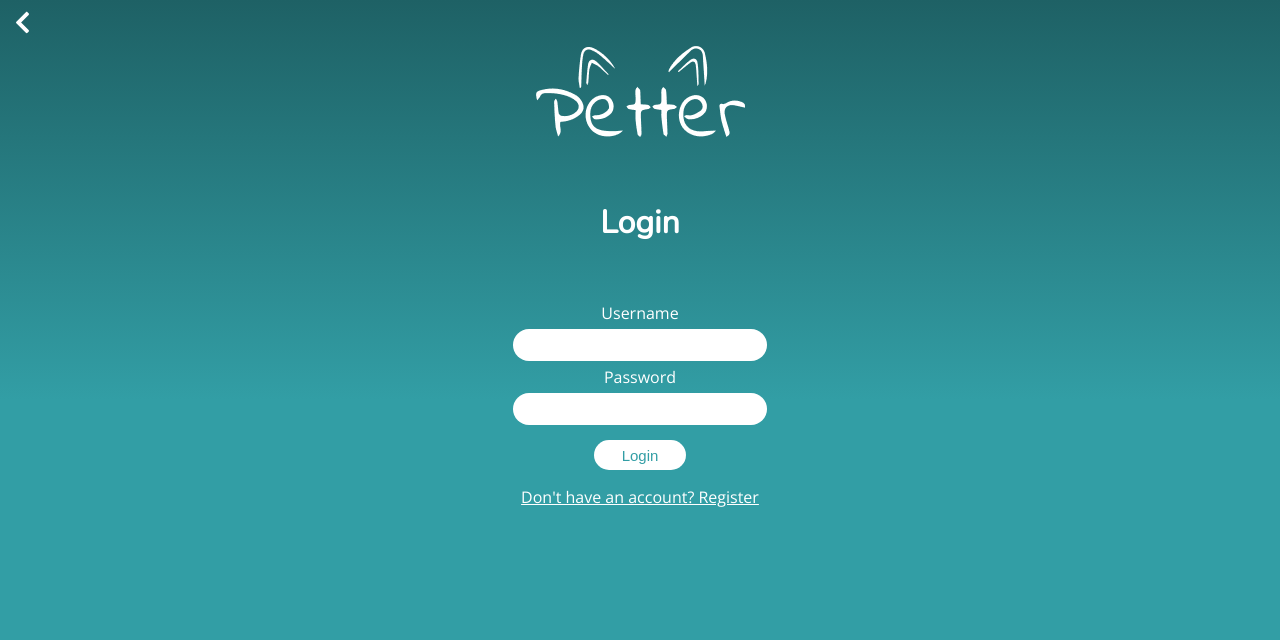
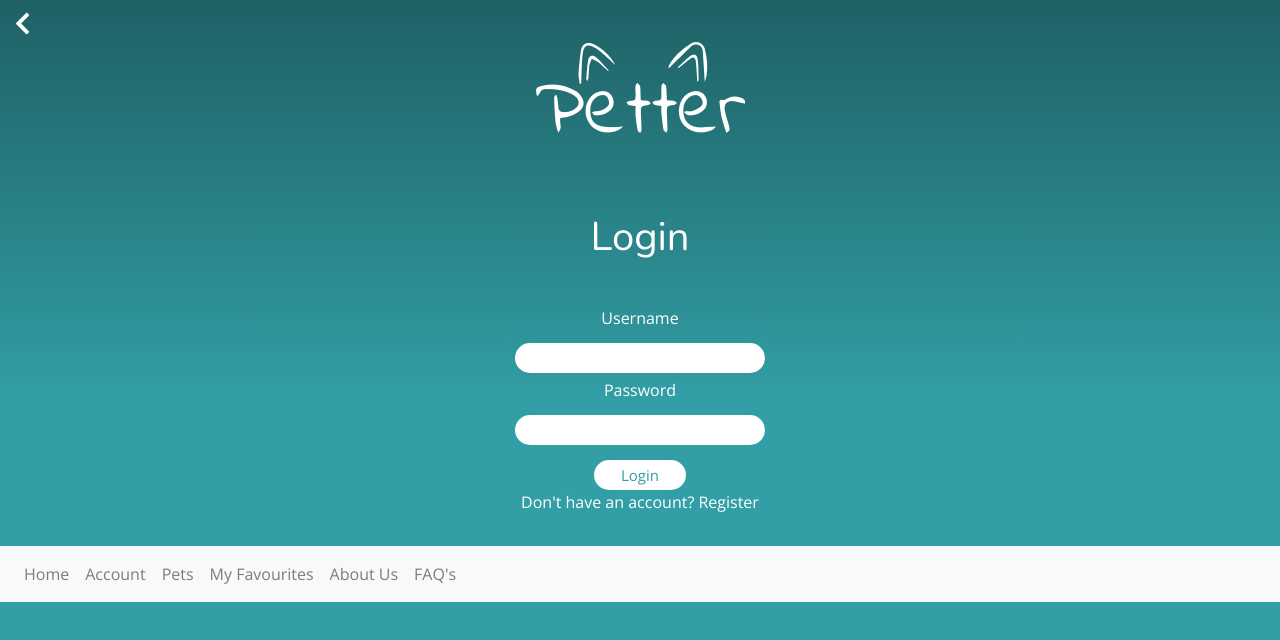
Before and after one commit to PerthWebGirls/plus-perth-2019-spikey-forest-dog-frontend, a React (Create React App) app: page /login in a window 1280 px wide. Shown: the top 640 px of the page. Built offline with nearby package versions, Linux system fonts and the light colour scheme.

Commit message:
Added Navigation

```diff
--- a/public/index.html
+++ b/public/index.html
@@ -4,6 +4,7 @@
     <meta charset="utf-8" />
     <link rel="icon" href="%PUBLIC_URL%/favicon.ico" />
     <link href="https://fonts.googleapis.com/css?family=Nunito|Open+Sans&display=swap" rel="stylesheet">
+    <link rel="stylesheet" href="https://stackpath.bootstrapcdn.com/bootstrap/4.3.1/css/bootstrap.min.css" integrity="sha384-ggOyR0iXCbMQv3Xipma34MD+dH/1fQ784/j6cY/iJTQUOhcWr7x9JvoRxT2MZw1T" crossorigin="anonymous">
     <meta name="viewport" content="width=device-width, initial-scale=1" />
     <meta name="theme-color" content="#000000" />
     <meta
@@ -41,4 +42,7 @@
       To create a production bundle, use `npm run build` or `yarn build`.
     -->
   </body>
+  <script src="https://code.jquery.com/jquery-3.3.1.slim.min.js" integrity="sha384-q8i/X+965DzO0rT7abK41JStQIAqVgRVzpbzo5smXKp4YfRvH+8abtTE1Pi6jizo" crossorigin="anonymous"></script>
+    <script src="https://cdnjs.cloudflare.com/ajax/libs/popper.js/1.14.7/umd/popper.min.js" integrity="sha384-UO2eT0CpHqdSJQ6hJty5KVphtPhzWj9WO1clHTMGa3JDZwrnQq4sF86dIHNDz0W1" crossorigin="anonymous"></script>
+    <script src="https://stackpath.bootstrapcdn.com/bootstrap/4.3.1/js/bootstrap.min.js" integrity="sha384-JjSmVgyd0p3pXB1rRibZUAYoIIy6OrQ6VrjIEaFf/nJGzIxFDsf4x0xIM+B07jRM" crossorigin="anonymous"></script>
 </html>
--- a/src/components/atoms/Button.js
+++ b/src/components/atoms/Button.js
@@ -1,7 +1,7 @@
 import React from 'react';
 
 const Button = ({onButtonClick, ...props}) => {
-  return <button type="submit">{props.children}</button>;
+  return <button>{props.children}</button>;
 };
 
 export default Button;
--- a/src/components/atoms/FooterBar.js
+++ b/src/components/atoms/FooterBar.js
@@ -4,4 +4,4 @@ const FooterBar = () =>{
     return <div className="footer"></div>;
 }
 
-export default FormLabel;
+export default FooterBar;
--- a/src/components/atoms/NavLink.js
+++ b/src/components/atoms/NavLink.js
@@ -2,7 +2,7 @@ import React from 'react';
 
 const NavLink = props =>{
     return(
-        <a className="nav-link">{props.children}</a>
+        <a className="nav-link">{props.text}</a>
     );
 }
 
--- a/src/components/atoms/PageTitle.js
+++ b/src/components/atoms/PageTitle.js
@@ -2,7 +2,7 @@ import React from 'react';
 
 const PageTitle = props =>{
     return(
-    <h2>{props.children}</h2>
+    <a>{props.title}</a>
     );
 }
 
--- a/src/components/molecules/HamburgerIcon.js
+++ b/src/components/molecules/HamburgerIcon.js
@@ -2,12 +2,12 @@ import React from 'react';
 import Button from '../atoms/Button'
 import Span from '../atoms/Span'
 
-const Header = ({title, label, ...props}) => {
+const HamburgerIcon = ({title, label, ...props}) => {
   return (
-        <Button className="header">
-           <Span/>
-        </Button>
+        <button className="navbar-toggler" type="button" data-toggle="collapse" data-target="#navbarSupportedContent" aria-controls="navbarSupportedContent" aria-expanded="false" aria-label="Toggle navigation">
+           <Span />
+        </button>
     );
 }
 
-export default Header;
+export default HamburgerIcon;
--- a/src/components/molecules/Header.js
+++ b/src/components/molecules/Header.js
@@ -1,13 +1,15 @@
 import React from 'react';
 import Icon from '../atoms/Icon'
 import PageTitle from '../atoms/PageTitle'
+import NavigationList from '../organisms/NavigationList'
+import HamburgerIcon from '../molecules/HamburgerIcon'
 
-const Header = ({title, label, ...props}) => {
+const Header = ({title, simpIcon, ...props}) => {
   return (
         <div className="header">
-            <Icon src={simpIcon}/>
-            <PageTitle>{title}</PageTitle>
-            <Icon src={simpIcon}/>
+            <PageTitle className="navbar-brand">{title}</PageTitle>
+            <HamburgerIcon />
+            <Icon simpIcon={simpIcon}/>
 
         </div>
     );
--- a/src/components/molecules/NavLinkWrapper.js
+++ b/src/components/molecules/NavLinkWrapper.js
@@ -6,7 +6,7 @@ import NavLink from '../atoms/NavLink'
 const NavlinkWrapper = ({heading, text, ...props}) => {
   return (
         <li className="nav-item">
-            <NavLink>{props}</NavLink>
+            <NavLink text={text}/>
         </li>
     );
 }
--- a/src/components/organisms/NavigationList.js
+++ b/src/components/organisms/NavigationList.js
@@ -1,13 +1,29 @@
 import React from 'react';
 import NavLinkWrapper from '../molecules/NavLinkWrapper'
+import PageTitle from '../atoms/PageTitle'
+import Icon from '../atoms/Icon'
+import HamburgerIcon from '../molecules/HamburgerIcon'
 
 
 
-const NavigationList = ({petname,heading,text,petImage, ...props}) => {
+
+const NavigationList = ({simpIcon,title,text, ...props}) => {
   return (
-    <ul>
-        <NavLinkWrapper />
+    <nav className="navbar navbar-expand-lg navbar-light bg-light">
+      <PageTitle className="navbar-brand" title={title}/>
+            <HamburgerIcon />
+            <Icon simpIcon={simpIcon}/>
+    <div className="collapse navbar-collapse" id="navbarSupportedContent">
+    <ul className="navbar-nav">
+        <NavLinkWrapper text="Home"/>
+        <NavLinkWrapper text="Account"/>
+        <NavLinkWrapper text="Pets"/>
+        <NavLinkWrapper text="My Favourites"/>
+        <NavLinkWrapper text="About Us"/>
+        <NavLinkWrapper text="FAQ's"/>
     </ul>
+    </div>
+    </nav>
     );
 }
 
--- a/src/components/templates/StandardPage.js
+++ b/src/components/templates/StandardPage.js
@@ -1,12 +1,13 @@
 import React from 'react';
 import Header from '../molecules/Header'
 import FooterBar from '../atoms/FooterBar'
+import NavigationList from '../organisms/NavigationList'
 
 
 const StandardPage = (props) => {
   return (
         <>
-            <Header/>
+            <NavigationList/>
             <FooterBar/>
         </>
     );
--- a/src/containers/AppContainer.js
+++ b/src/containers/AppContainer.js
@@ -1,6 +1,7 @@
 import React, { Component } from 'react';
 import { Route } from 'react-router-dom';
 import Login from '../pages/Login';
+import Home from '../pages/Home';
 import Register from '../pages/Register';
 // import AboutUs from '../pages/AboutUs';
 
@@ -27,6 +28,14 @@ class AppContainer extends Component {
                   )
               }}
               />
+              <Route
+              path="/"
+              component={() =>{
+                  return(
+                      <Home/>
+                  )
+              }}
+              />
               </>
           );
     }
--- a/src/pages/Home.js
+++ b/src/pages/Home.js
@@ -0,0 +1,10 @@
+import React from 'react';
+import StandardPage from '../components/templates/StandardPage'
+
+const Login = (props) => {
+  return (
+      <StandardPage/>
+    );
+}
+
+export default Login;
```
